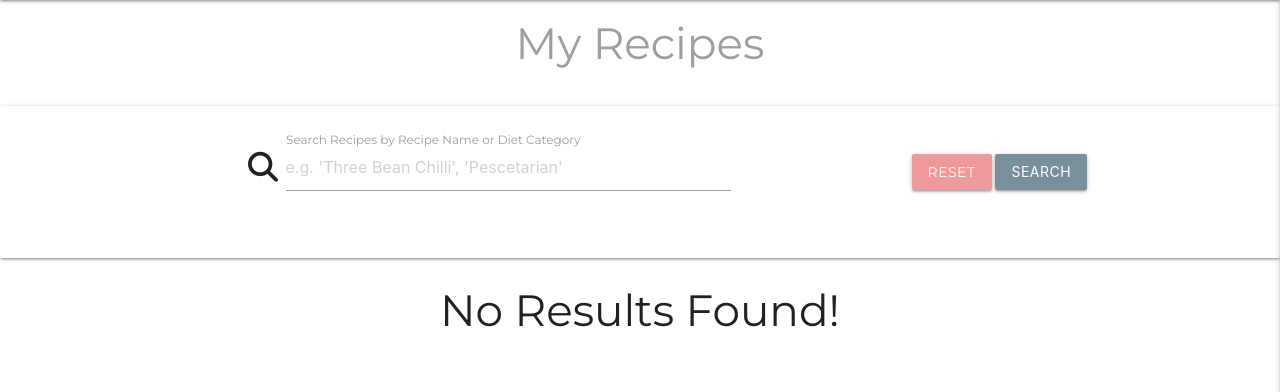
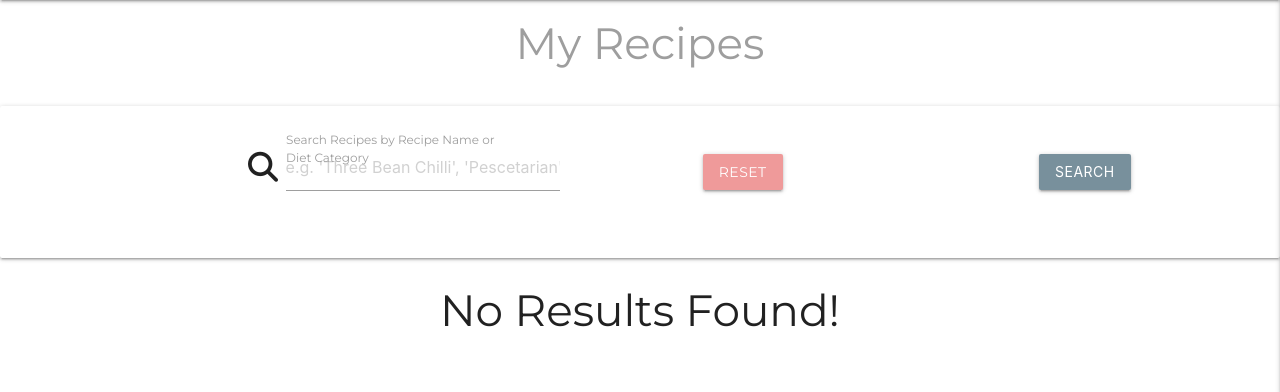
Before and after one commit to LauraJones929/project-3, a Flask app: page /search in a window 1280 px wide. Shown: the part 64-456 px from the top of the page. Run offline with Flask 2, Linux system fonts and the light colour scheme; data that the repository does not hold is empty; some libraries are stand-ins or nearby versions; some web fonts are replaced.

Commit message:
fix spacing issues with search bar

```diff
--- a/app.py
+++ b/app.py
@@ -221,4 +221,4 @@ def delete_category(category_id):
 if __name__ == "__main__":
     app.run(host=os.environ.get("IP"),
             port=int(os.environ.get("PORT")),
-            debug=True)
+            debug=False)
--- a/static/css/style.css
+++ b/static/css/style.css
@@ -139,5 +139,10 @@ main {
     .brand-logo {
         margin-left: 0;
     }
+}
 
+@media screen and (max-width: 382px) {
+    .brand-logo {
+        font-size: 2rem;
+    }
 }
--- a/templates/recipes.html
+++ b/templates/recipes.html
@@ -15,6 +15,8 @@
                 </div>
                 <div class="col s12 m8">
                     <a href="{{ url_for('get_recipes') }}" class="btn red lighten-3">Reset</a>
+                </div>
+                <div class="col s12 m8">
                     <button type="submit" class="btn blue-grey lighten-1">Search</button>
                 </div>
             </div>
@@ -26,7 +28,7 @@
 
     <div class="row">
         <!-- vegetarian recipes fetched from db-->
-        <div class="col s10 offset-s1 m5 offset-m1">
+        <div class="col s12 offset-m1">
             <div class="card">
                 <div class="card-image">
                     <img src="static/images/veg.jpg">
@@ -72,7 +74,7 @@
             </div>
         </div>
         <!-- vegan recipes fetched from db-->
-        <div class="col s10 offset-s1 m5">
+        <div class="col s12 m5">
             <div class="card">
                 <div class="card-image">
                     <img src="static/images/vegan.jpg">
@@ -119,7 +121,7 @@
     </div>
     <div class="row">
         <!-- meat recipes fetched from db-->
-        <div class="col s10 offset-s1 m5 offset-m1">
+        <div class="col s12 m5 offset-m1">
             <div class="card">
                 <div class="card-image">
                     <img src="static/images/meat.jpg">
@@ -164,7 +166,7 @@
             </div>
         </div>
         <!-- pescetarian recipes fetched from db-->
-        <div class="col s10 offset-s1 m5">
+        <div class="col s12 m5">
             <div class="card">
                 <div class="card-image">
                     <img src="static/images/fish.jpg">
```
Also changed, not shown: README.md.
